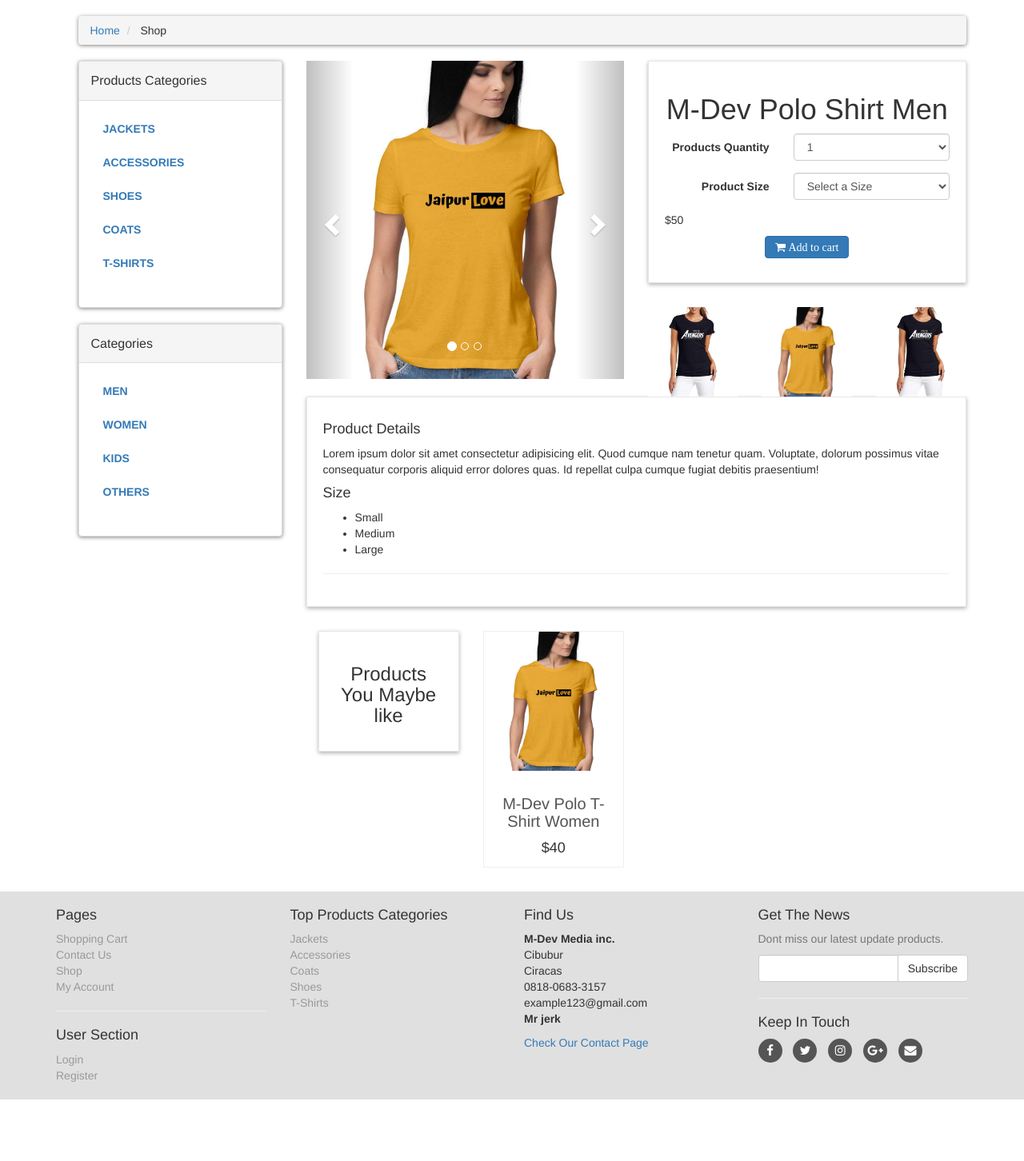
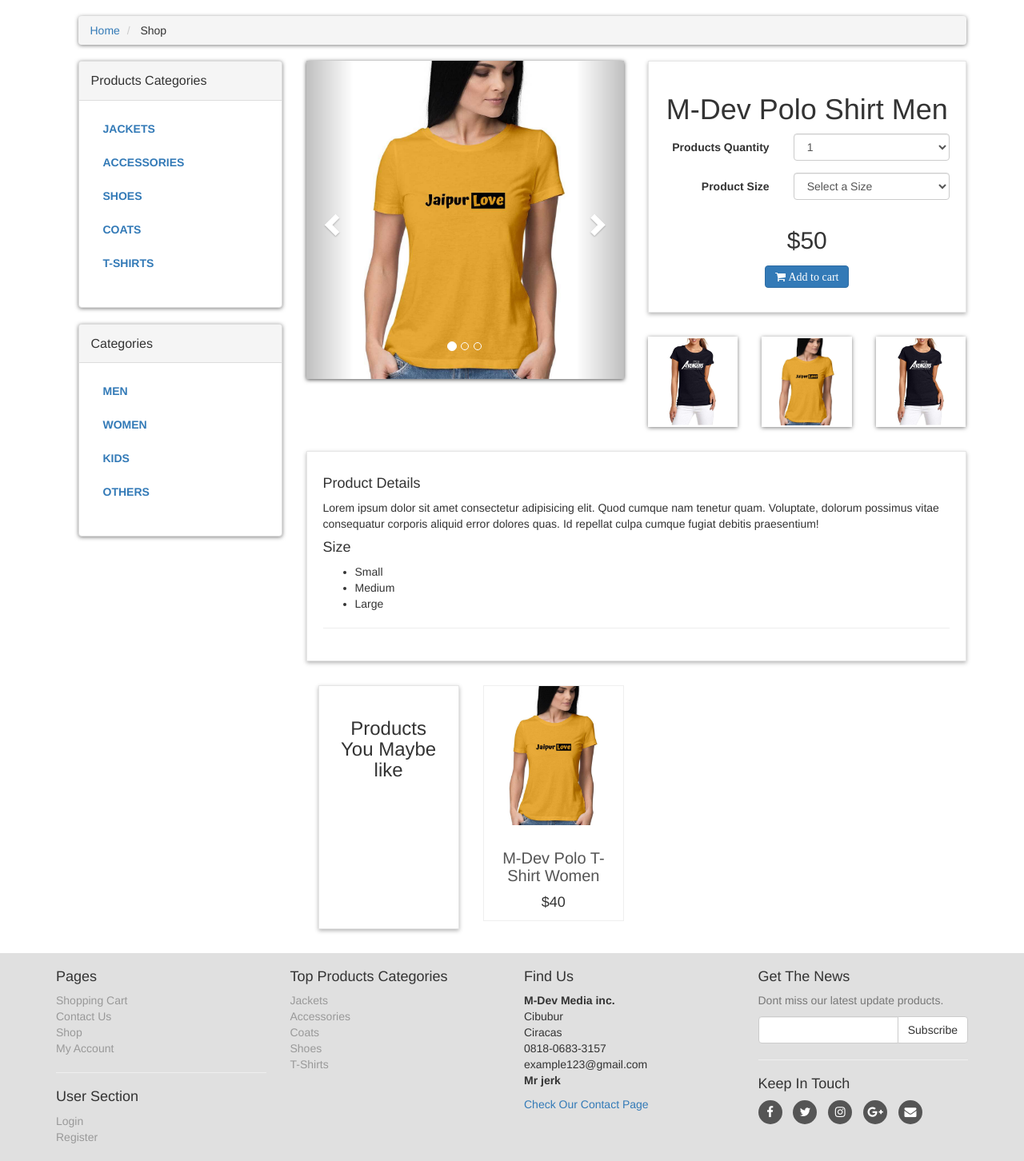
Before and after one commit to OrionJoshi/E-commerce-Website, a PHP site: page /details.php in a window 1280 px wide. Shown: the part 112-1564 px from the top of the page at 80% size. Before the commit the page ends 1487 px from the top, so only its background shows below. Run offline with PHP 8.4, Linux system fonts and the light colour scheme.

Commit message:
More product style add

```diff
--- a/styles/style.css
+++ b/styles/style.css
@@ -234,3 +234,26 @@ body{
     vertical-align: bottom;
     background: #555555;
 }
+
+/* Details.php Styles */
+
+#content #productMain{
+    margin-bottom: 30px;
+}
+#content #productMain .price{
+    font-size: 30px;
+    font-weight: 300;
+    text-align: center;
+    margin-top: 30px;
+}
+#content #mainImage{
+    box-shadow: 0px 1px 5px rgba(0, 0, 0, .7);
+}
+#content #thumbs a{
+    display: block;
+    box-shadow: 0px 1px 5px rgba(0, 0, 0, .5);
+    border: 2px solid transparent;
+}
+#content .headline{
+    height: 305px;
+}
```
